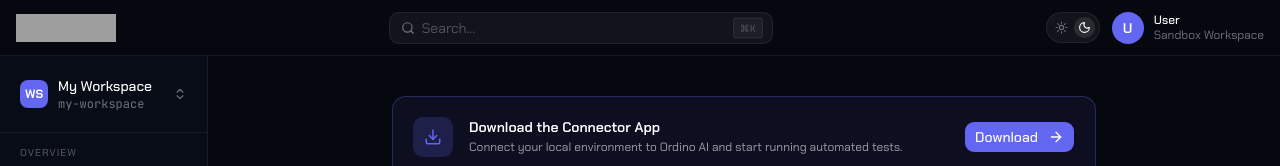
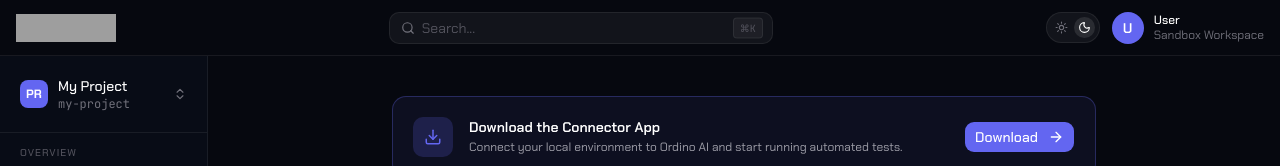
Before and after one commit to ganjilive/ordinobrainstorm, a Next.js app: page /dashboard in a window 1280 px wide. Shown: the top 166 px of the page. Built offline with nearby package versions, Linux system fonts and the light colour scheme; grey boxes are pictures that could not be loaded.

Commit message:
changed workspace button to project

```diff
--- a/app/dashboard/page.tsx
+++ b/app/dashboard/page.tsx
@@ -134,13 +134,13 @@ const NEXT_ACTION_IDS = NEXT_ACTIONS.map((a) => a.id);
 export default function DashboardPage() {
   const router = useRouter();
   const { state: onboardingState, reset } = useOnboarding();
-  const { name, username, workspaceName, workspaceId, projectName } = onboardingState;
+  const { name, username, workspaceName, workspaceId, projectName, projectId } = onboardingState;
   const [inviteEmail, setInviteEmail] = useState('');
   const { completed, toggle, markAllComplete, allDone } = useSetupProgress(NEXT_ACTION_IDS);
 
   const displayName = name || username || 'User';
   const displayInitial = displayName[0].toUpperCase();
-  const workspaceInitials = (workspaceName || 'WS').slice(0, 2).toUpperCase();
+  const projectInitials = (projectName || 'PR').slice(0, 2).toUpperCase();
 
   return (
     <div className="min-h-screen bg-dark-base flex flex-col font-sans">
@@ -209,14 +209,14 @@ export default function DashboardPage() {
           <div className="p-3 border-b border-dark-border">
             <button className="w-full flex items-center gap-2.5 p-2 rounded-lg hover:bg-white/5 transition-colors text-left cursor-pointer">
               <div className="w-7 h-7 rounded-md bg-brand-indigo flex items-center justify-center text-white text-xs font-bold shrink-0">
-                {workspaceInitials}
+                {projectInitials}
               </div>
               <div className="flex-1 min-w-0">
                 <p className="text-sm font-medium text-white truncate">
-                  {workspaceName || 'My Workspace'}
+                  {projectName || 'My Project'}
                 </p>
                 <p className="text-xs text-zinc-500 truncate font-mono">
-                  {workspaceId || 'my-workspace'}
+                  {projectId || 'my-project'}
                 </p>
               </div>
               <ChevronsUpDown size={14} className="text-zinc-500 shrink-0" />
```
